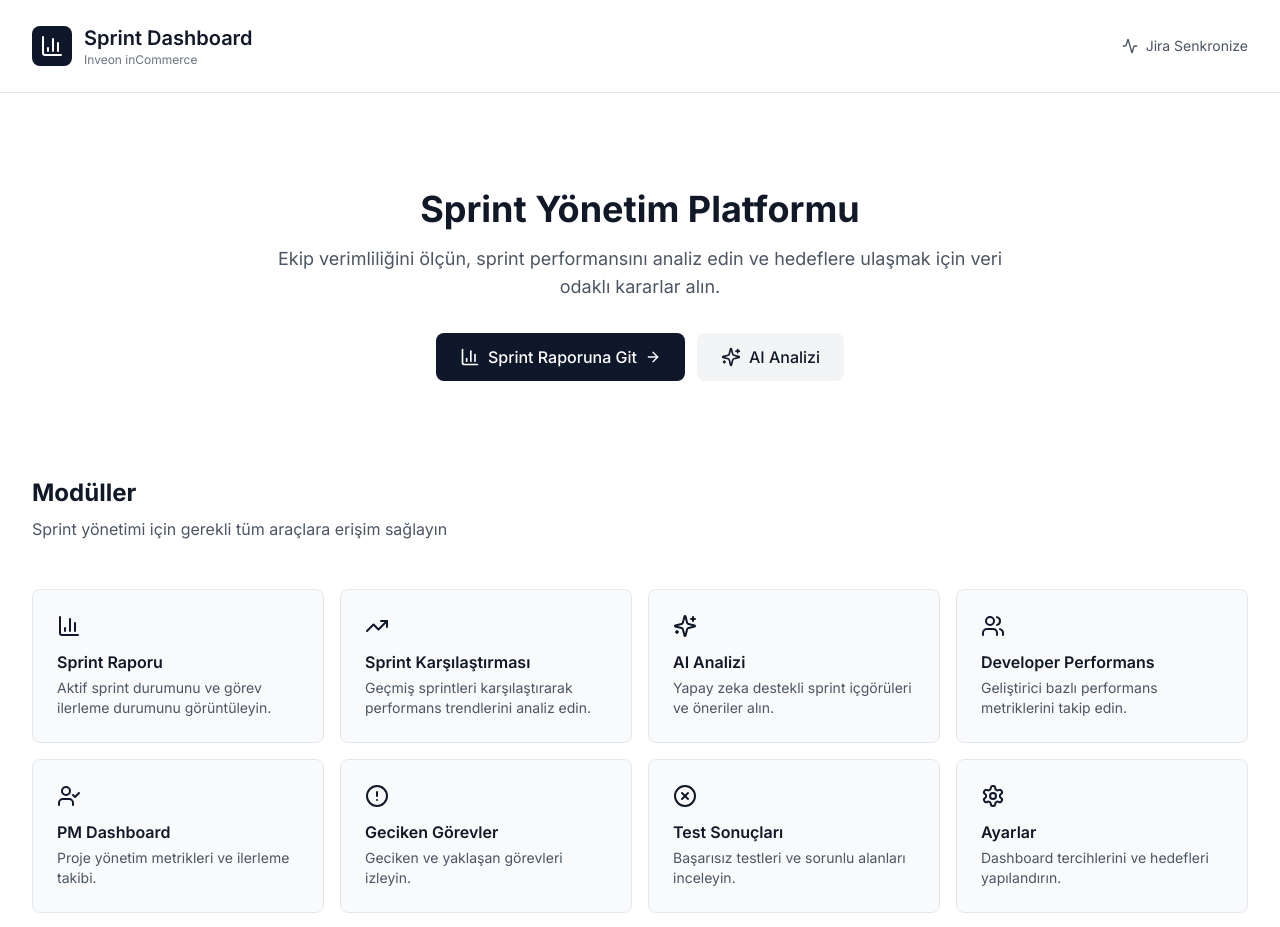
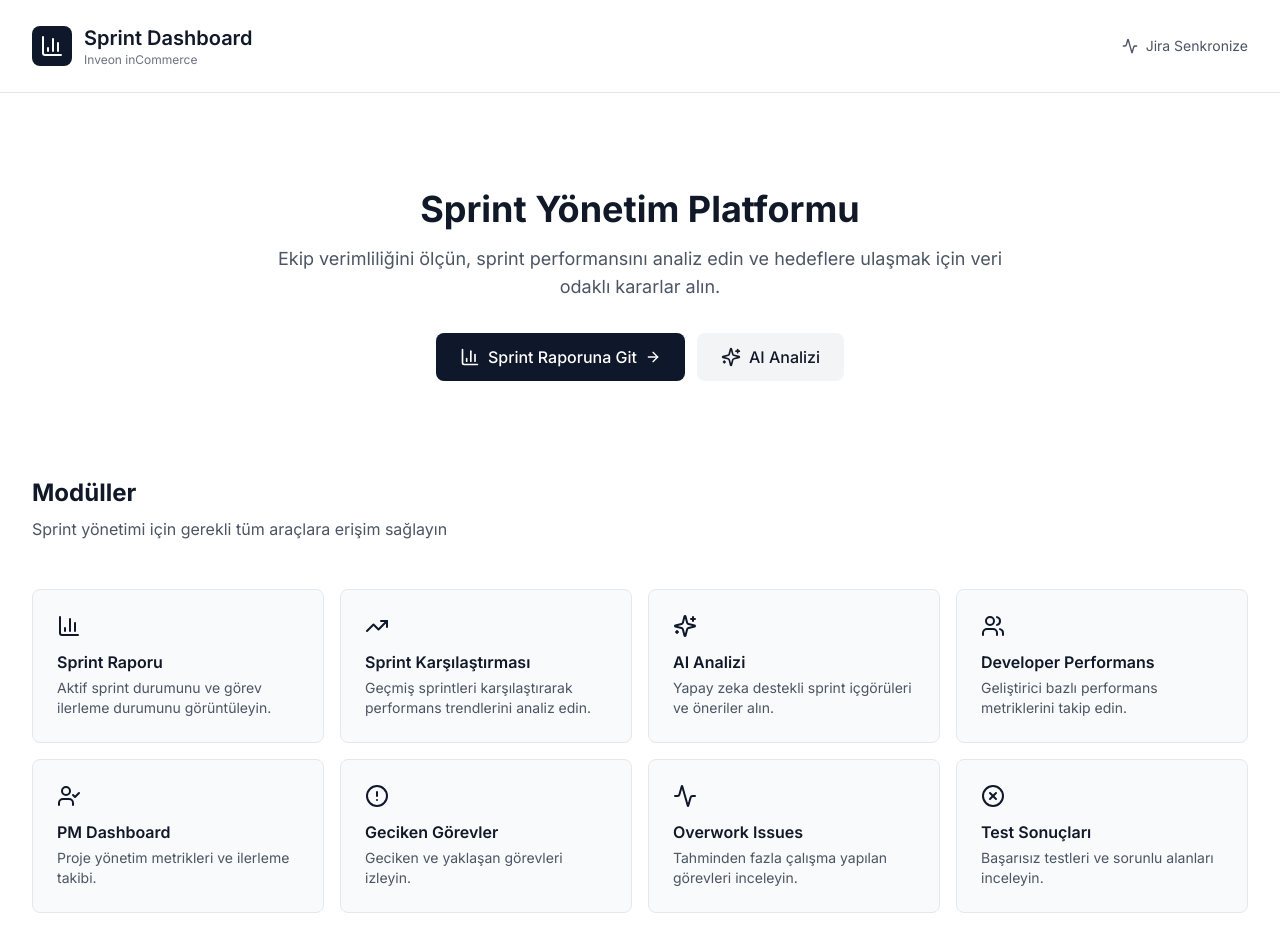
Before and after one commit to inveontech/sprint-dashboard, a Next.js app: page / in a window 1280 px wide. Shown: the top 927 px of the page. Built offline with nearby package versions, Linux system fonts and the light colour scheme.

Commit message:
Add: Overwork Issues module to homepage

```diff
--- a/app/page.tsx
+++ b/app/page.tsx
@@ -50,6 +50,12 @@ const modules = [
     description: 'Geciken ve yaklaşan görevleri izleyin.',
     href: '/overdue-tasks',
     icon: AlertCircle,
+  },
+  {
+    title: 'Overwork Issues',
+    description: 'Tahminden fazla çalışma yapılan görevleri inceleyin.',
+    href: '/overwork-issues',
+    icon: Activity,
   },
   {
     title: 'Test Sonuçları',
```
